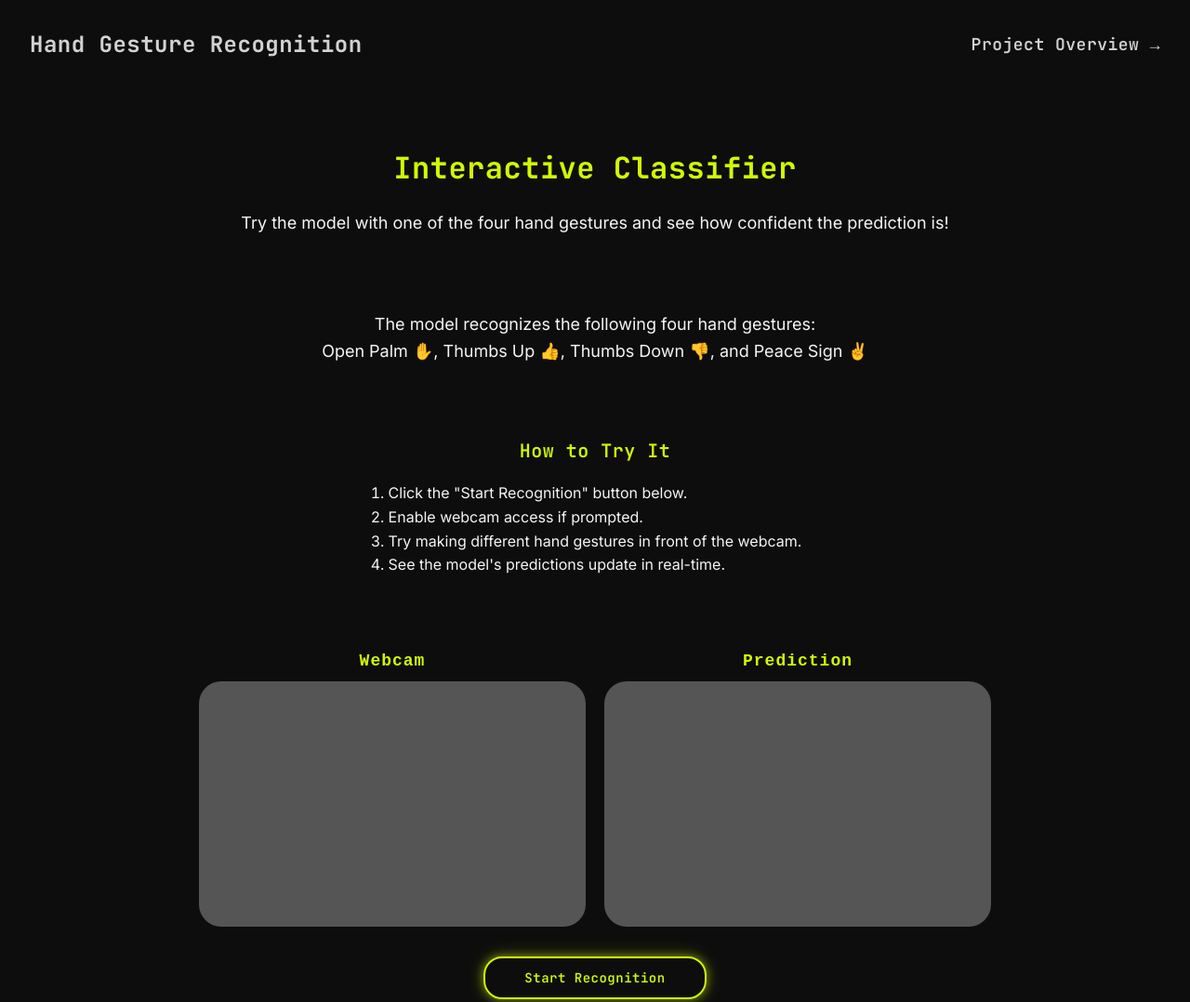
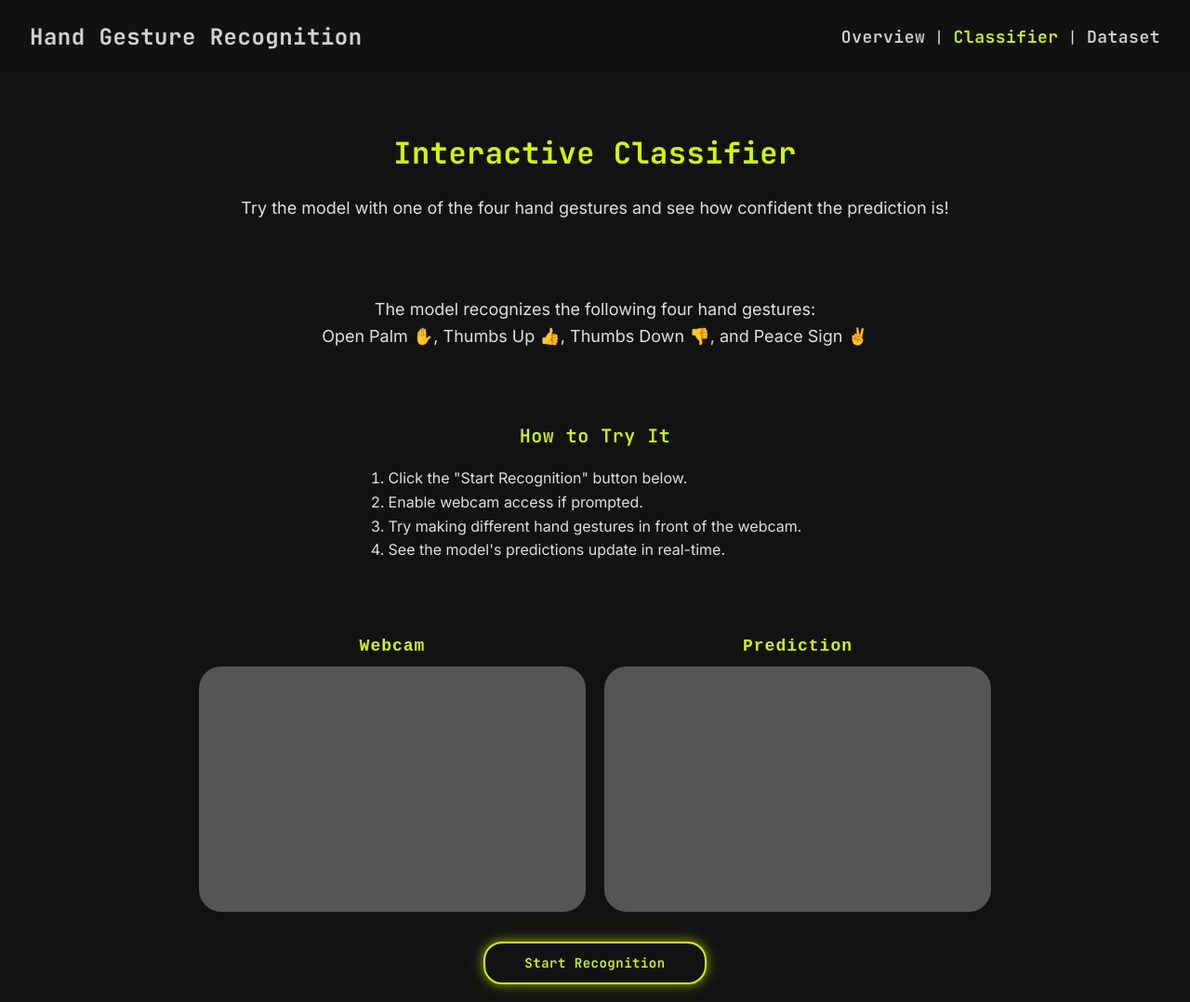
Before and after one commit to Tursss/Bailey-McNeal-Yang-LIS500-P3, a plain HTML site: page ml.html in a window 1280 px wide. Shown: the top 1078 px of the page at 93% size. Drawn offline with nearby package versions, Linux system fonts and the light colour scheme; a script that the page names is missing.

Commit message:
Update navigation and styles

```diff
--- a/ml.html
+++ b/ml.html
@@ -15,7 +15,13 @@
   <body>
     <header>
       <div class="header_title">Hand Gesture Recognition</div>
-      <a href="./" class="header_link">Project Overview →</a>
+      <div class="header_links">
+        <a href="./" class="header_link">Overview</a>
+        <span>|</span>
+        <a href="ml.html" class="header_link active">Classifier</a>
+        <span>|</span>
+        <a href="https://github.com/Tursss/Bailey-McNeal-Yang-LIS500-P3/tree/main/dataset" target="_blank" class="header_link">Dataset</a>
+      </div>
     </header>
 
     <main class="main_content">
--- a/style.css
+++ b/style.css
@@ -7,8 +7,8 @@
 body {
     font-family: 'Inter', sans-serif;
     font-weight: 400;
-    color: #F5F5F5;
-    background-color: #0D0D0D;
+    color: #E0E0E0;
+    background-color: #121212;
     min-height: 100vh;
     display: flex;
     flex-direction: column;
@@ -23,14 +23,20 @@ header {
     gap: 16px;
     font-family: 'JetBrains Mono', monospace;
     letter-spacing: 0.5px;
-    padding: 32px;
+    padding: 24px 32px;
     margin: 0 auto;
+    position: sticky;
+    top: 0;
+    left: 0;
+    z-index: 1000;
+    background-color: rgba(18, 18, 18, 0.85);
 }
 
 .header_title {
     font-size: 24px;
     font-weight: 700;
     color: #D2D2D2;
+    cursor: default;
 }
 
 .header_link {
@@ -43,6 +49,12 @@ header {
 
 .header_link:hover {
     color: #D2F901;
+}
+
+.active {
+    color: #D2F901;
+    pointer-events: none;
+    cursor: default;
 }
 
 .main_content {
@@ -117,7 +129,7 @@ header {
 
 .hero_button:hover {
     background-color: #D2F901;
-    color: #0D0D0D;
+    color: #121212;
 }
 
 .project_section {
```
Also changed, not shown: index.html (+7 -1 lines).
